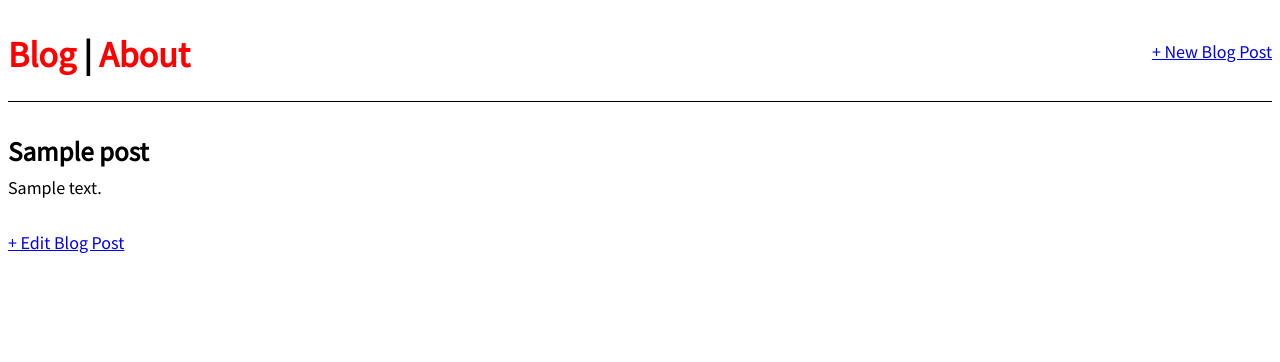
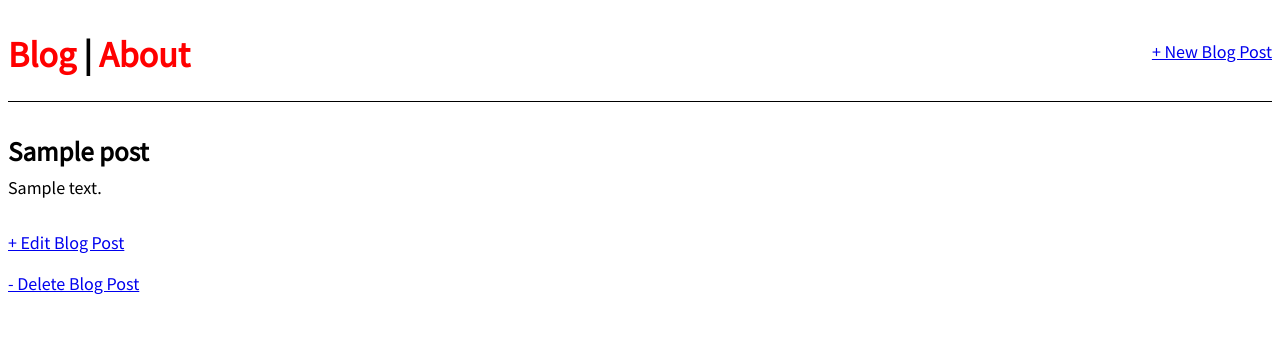
Before and after one commit to musawakiliML/DataScience-Blog, a Django app: page /post/1/ in a window 1280 px wide. Shown: the top 362 px of the page. Run offline with Django 4.2, Linux system fonts and the light colour scheme; tables that the repository leaves empty hold one stand-in row (values such as "Sample post").

Commit message:
update: added delete views

```diff
--- a/blog_app/urls.py
+++ b/blog_app/urls.py
@@ -1,5 +1,5 @@
 from django.urls import path, include
-from .views import home_page_view, BlogListView, AboutPageView, BlogDetailView, BlogCreateView, BlogUpdateView
+from .views import home_page_view, BlogListView, AboutPageView, BlogDetailView, BlogCreateView, BlogUpdateView, BlogDeleteView
 
 urlpatterns = [
     # path("", home_page_view, name="home_page_view"),
@@ -7,5 +7,6 @@ urlpatterns = [
     path("about/", AboutPageView.as_view(), name="about"),
     path("post/<int:pk>/", BlogDetailView.as_view(), name="post_detail"),
     path("post/new/", BlogCreateView.as_view(), name="post_new"),
-    path("post/<int:pk>/edit/", BlogUpdateView.as_view(), name="post_edit")
+    path("post/<int:pk>/edit/", BlogUpdateView.as_view(), name="post_edit"),
+    path("post/<int:pk>/delete/", BlogDeleteView.as_view(), name="post_delete")
 ]
--- a/blog_app/views.py
+++ b/blog_app/views.py
@@ -1,5 +1,6 @@
 from django.shortcuts import render, HttpResponse
-from django.views.generic import TemplateView, ListView, DetailView, CreateView, UpdateView
+from django.urls import reverse_lazy
+from django.views.generic import TemplateView, ListView, DetailView, CreateView, UpdateView, DeleteView
 from .models import Post
 
 # Create your views here.
@@ -27,3 +28,8 @@ class BlogUpdateView(UpdateView):
     model = Post
     template_name = 'post_edit.html'
     fields = ["title", "slug", "body", "status"]
+
+class BlogDeleteView(DeleteView):
+    model = Post
+    template_name = "post_delete.html"
+    success_url = reverse_lazy('home')
--- a/templates/post.html
+++ b/templates/post.html
@@ -6,5 +6,6 @@
         <p>{{ post.body }}</p>
     </div>
 
-    <a href="{% url 'post_edit' post.pk %}">+ Edit Blog Post</a>
+    <p><a href="{% url 'post_edit' post.pk %}">+ Edit Blog Post</a></p>
+    <p><a href="{% url 'post_delete' post.pk %}">- Delete Blog Post</a></p
 {% endblock content %}
```
Also changed, not shown: templates/post_delete.html (added, +9 -0 lines).
